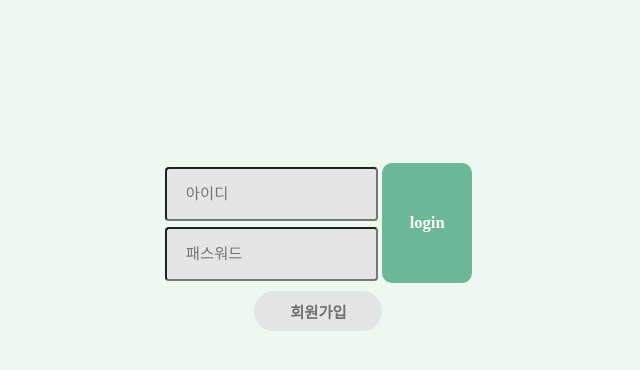
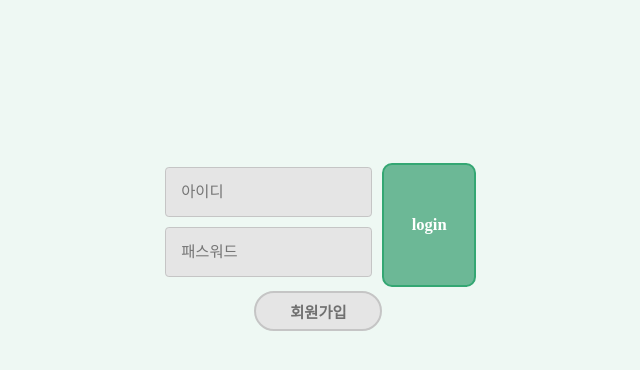
Before and after one commit to KwonYeongkyeong/DodamDodam, a Django app: page / in a window 1280 px wide. Shown: the part 373-743 px from the top of the page, without its empty margins (296-936 px from the left). Run offline with Django 3.2, Linux system fonts and the light colour scheme; some web fonts are replaced.

Commit message:
버튼 일부 수정
,

```diff
--- a/dodamdodam/dodam/static/consult.css
+++ b/dodamdodam/dodam/static/consult.css
@@ -54,6 +54,8 @@ body {
 }
 
 #check {
+    all: unset;
+    cursor: pointer;
 
     position: absolute;
     width: 10%;
--- a/dodamdodam/dodam/static/diary.css
+++ b/dodamdodam/dodam/static/diary.css
@@ -80,7 +80,8 @@ body {
 
 #before {
 
-
+    all: unset;
+    cursor: pointer;
     position: absolute;
     width: 10%;
     height: 8.5%;
@@ -108,7 +109,8 @@ body {
 
 #next {
 
-
+    all: unset;
+    cursor: pointer;
     position: absolute;
     width: 10%;
     height: 8.5%;
--- a/dodamdodam/dodam/static/login.css
+++ b/dodamdodam/dodam/static/login.css
@@ -14,6 +14,7 @@ body {
 }
 
 #idbox {
+    all: unset;
     position: absolute;
     width: 16%;
     height: 6%;
@@ -24,9 +25,11 @@ body {
     border-radius: 0.3vw;
 
     font-size: 01.2vw;
+    border: 0.1vw solid #c5c5c5;
 }
 
 #pwbox {
+    all: unset;
     position: absolute;
     width: 16%;
     height: 6%;
@@ -37,6 +40,7 @@ body {
     border-radius: 0.3vw;
 
     font-size: 01.2vw;
+    border: 0.1vw solid #c5c5c5;
 }
 
 /* #idlet {
@@ -91,6 +95,8 @@ body {
 } */
 
 #check {
+    all: unset;
+    cursor: pointer;
     position: absolute;
     width: 7%;
     height: 15%;
@@ -104,15 +110,17 @@ body {
     font-weight: bolder;
     font-size: 1.3vw;
     color: white;
+    text-align: center;
+    border: 0.2vw solid #34a773;
 }
 
 #check:hover {
     color:white;
-    background-color: black;
+    background-color: #4a8067;
 }
 
 #subt{
-
+    cursor: pointer;
     position: absolute;
     width: 10%;
     height: 5%;
@@ -127,7 +135,7 @@ body {
     color: #707070;
 
     background: #E5E5E5;
-    border: 0.2vw solid #E5E5E5;
+    border: 0.2vw solid #c5c5c5;
     box-sizing: border-box;
     border-radius: 3vw;
 }
```
Also changed, not shown: dodamdodam/db.sqlite3.
